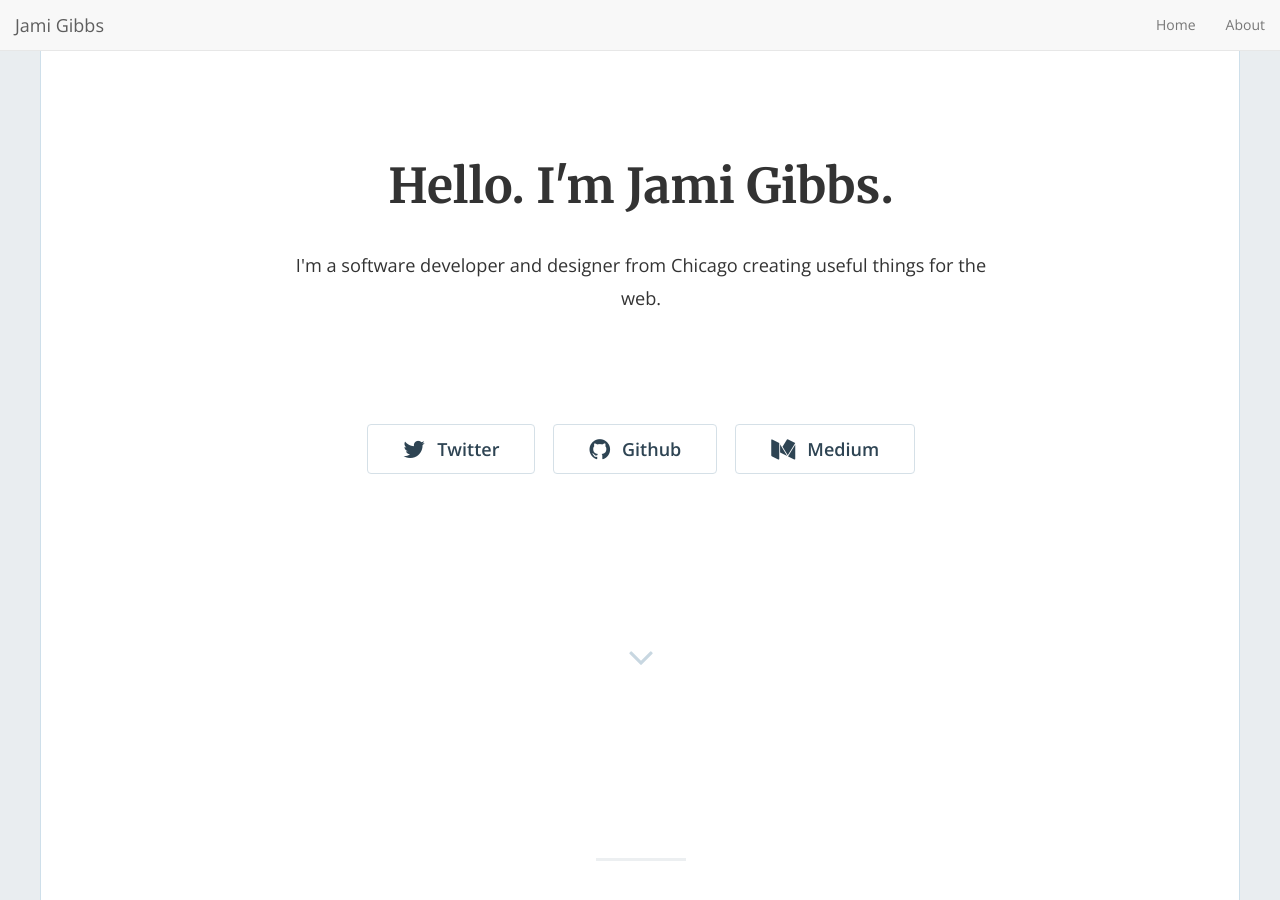
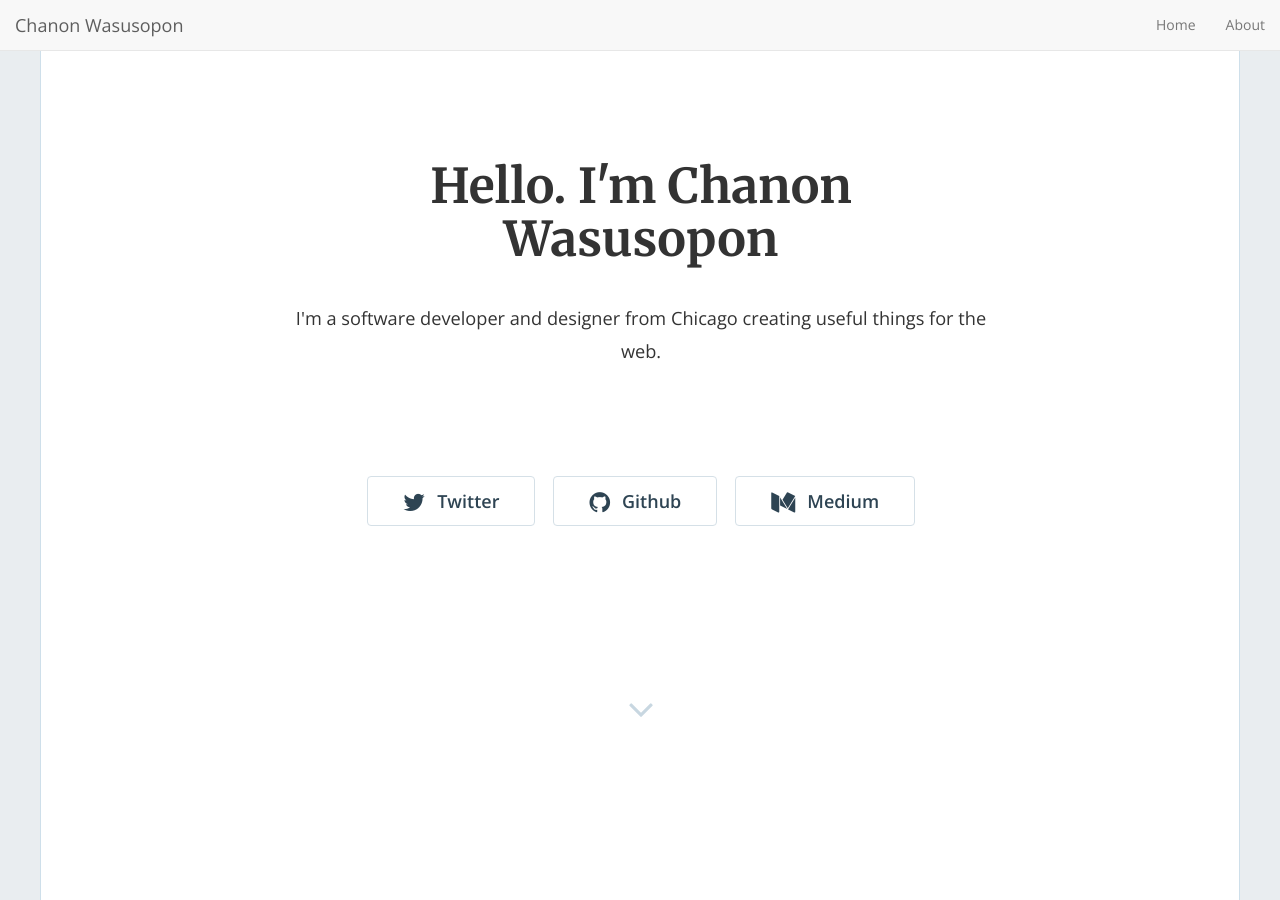
Before and after one commit to chipwa/chipwa.github.io, a Jekyll site: the page built from index.html, in a window 1280 px wide and 900 px high. Built offline with Jekyll 4.4.1, drawn with Linux system fonts in a browser that asks for light colours; nearby versions of some CDN libraries; the list of posts is cut into pages by our own code; some of the changed text lies outside the part shown.

Commit message:
update the information in config.yml

```diff
--- a/_config.yml
+++ b/_config.yml
@@ -13,14 +13,15 @@
 # you will see them accessed via {{ site.title }}, {{ site.email }}, and so on.
 # You can create any custom variable you would like, and they will be accessible
 # in the templates via {{ site.myvariable }}.
-title: "Hello. I'm Jami Gibbs."
-email: 'jami0821@gmail.com'
+title: "Hello. I'm Chanon Wasusopon"
+email: 'cwasusopon@gmail.com'
 description: "I'm a software developer and designer from Chicago creating useful things for the web."
 baseurl: "" # the subpath of your site, e.g. /blog
-url: "https://jamigibbs.github.io/phantom" # the base hostname & protocol for your site, e.g. https://example.com
-twitter_username: 'jamigibbs'
-github_username: 'jamigibbs'
-medium_username: 'blog.jamigibbs.com'
+url: "https://chipwa.github.io" # the base hostname & protocol for your site, e.g. https://example.com
+linkedin: "https://www.linkedin.com/in/chanon-wasusopon/"
+#twitter_username: 'jamigibbs'
+github_username: 'chipwa'
+#medium_username: 'blog.jamigibbs.com'
 
 # Build settings
 markdown: kramdown
@@ -92,8 +93,8 @@ pagination:
 ############################################################
 
 ### Phantom settings
-footer_text: '© 2018 Jami Gibbs'
-admin_name: 'Jami Gibbs'
+footer_text: '© 2025 Chanon Wasusopon'
+admin_name: 'Chanon Wasusopon'
 google_analytics: "UA-9999999-99" # Update with your own tracking ID
 enable_contact: false
 
```
